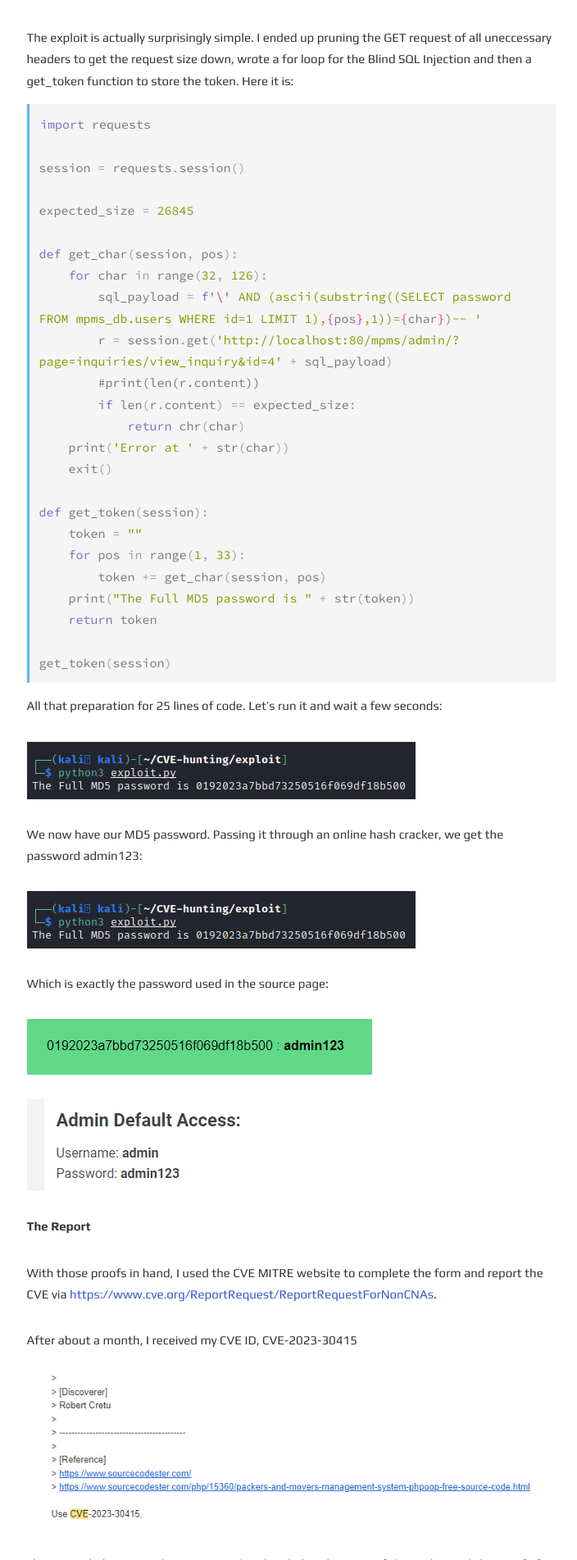
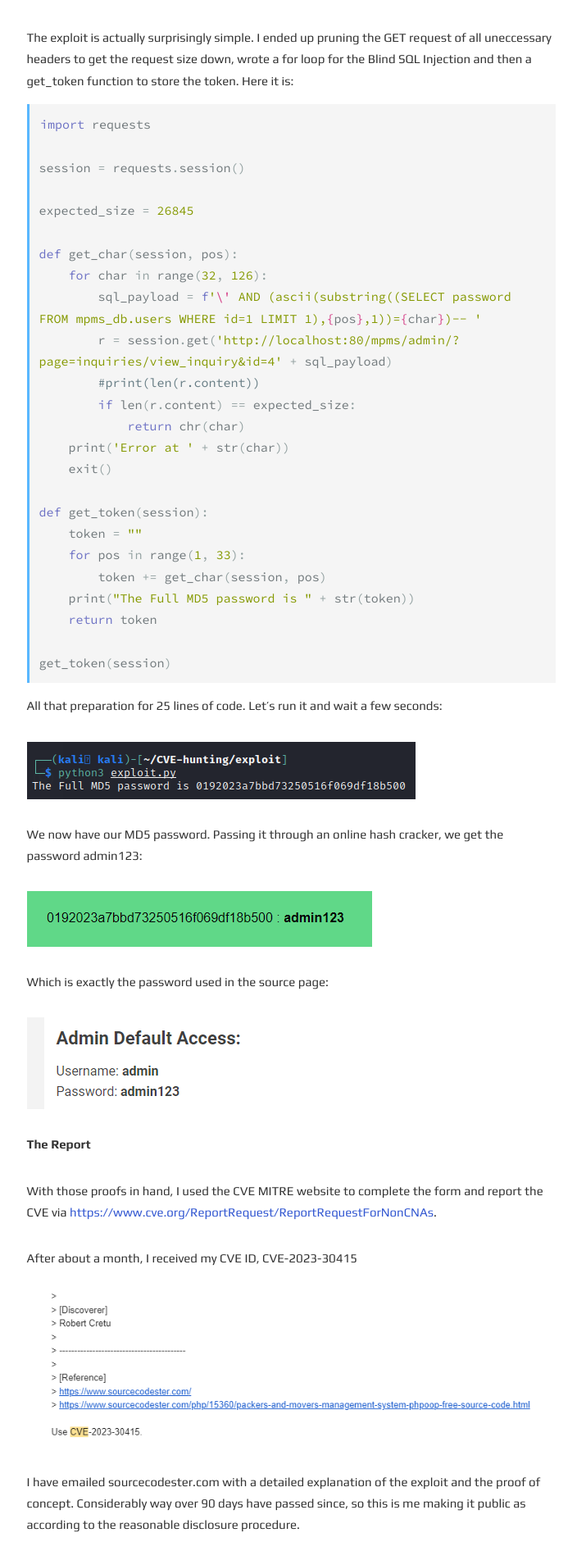
Before and after one commit to robsware/robsware.github.io, a Jekyll site: the page built from _posts/2023-09-01-firstcve.md, in a window 1280 px wide. Shown: the part 4497-6400 px from the top of the page at 82% size, without its empty margins (285-989 px from the left). Built offline with Jekyll 4.4.1, drawn with Linux system fonts in a browser that asks for light colours.

Commit message:
Mixed up 2 images.

```diff
--- a/_posts/2023-09-01-firstcve.md
+++ b/_posts/2023-09-01-firstcve.md
@@ -116,11 +116,9 @@ All that preparation for 25 lines of code. Let's run it and wait a few seconds:
 
 We now have our MD5 password. Passing it through an online hash cracker, we get the password admin123:
 
-![](/assets/images/exploit.png)
+![](/assets/images/cracked.png)
 
 Which is exactly the password used in the source page:
-
-![](/assets/images/cracked.png)
 
 ![](/assets/images/source.png)
 
```
